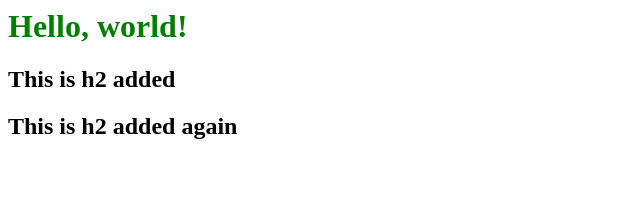
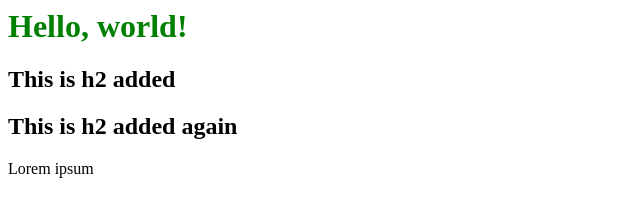
Before and after one commit to sairemgloria/SshRemoteRepo, a plain HTML site: page index.html in a window 1280 px wide. Shown: the whole page, without its empty margins (0-640 px from the left). Drawn offline with Linux system fonts and the light colour scheme.

Commit message:
Added Lorem ipsum p tag from local repo

```diff
--- a/index.html
+++ b/index.html
@@ -21,5 +21,8 @@
   <!-- This is added comment and h2 tags from the local repo -->
   <h2>This is h2 added</h2>
   <h2>This is h2 added again</h2>
+
+  <!-- Added lorem ipsum from local repo -->
+  <p>Lorem ipsum</p>
 </body>
 </html>
```
